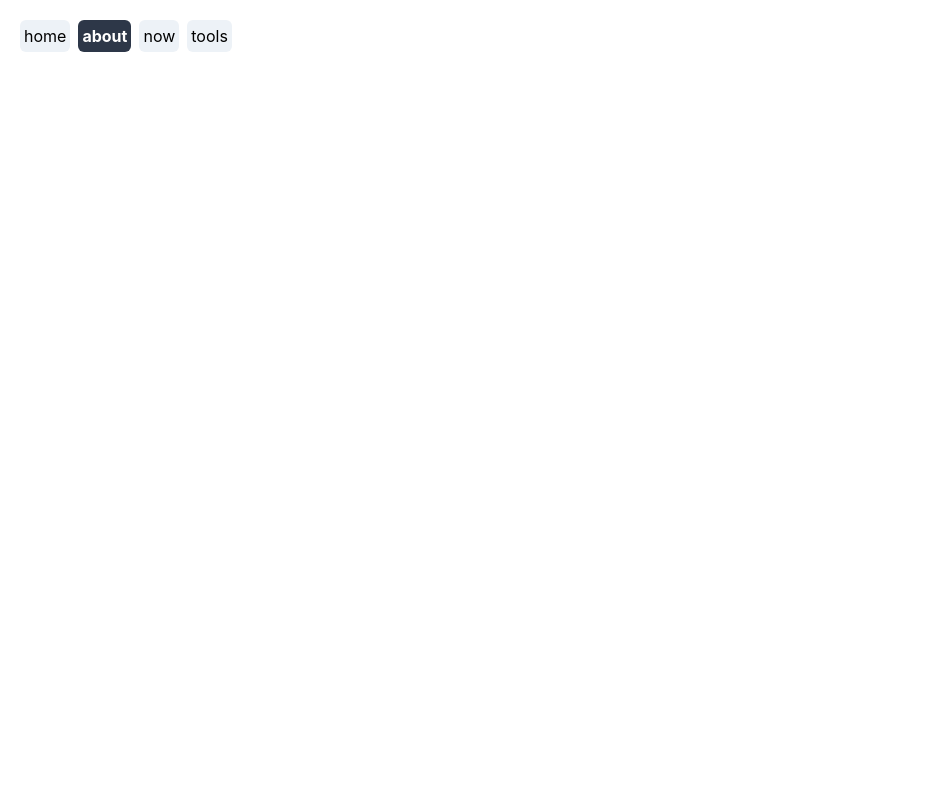
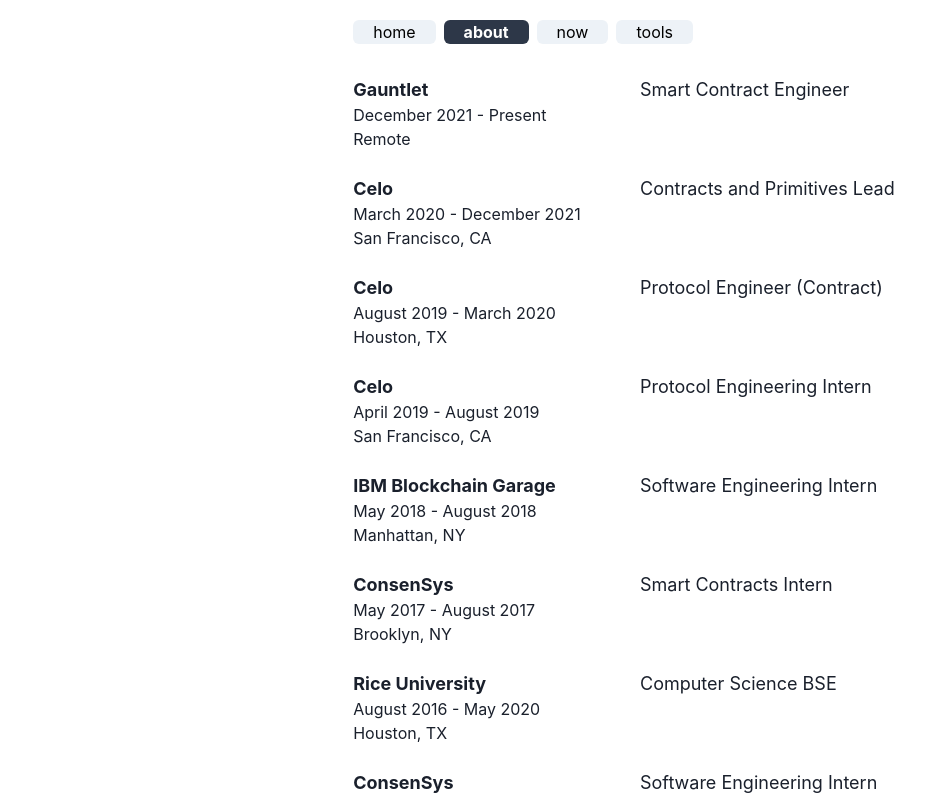
Before and after one commit to yorhodes/website, a Next.js app: page /about in a window 1280 px wide. Shown: the top 800 px of the page, without its empty margins (0-937 px from the left). Built offline with nearby package versions, Linux system fonts and the light colour scheme.

Commit message:
Add static data and populate about page

```diff
--- /dev/null
+++ b/components/experience.tsx
@@ -0,0 +1,28 @@
+import { Text, Flex, Box } from "@chakra-ui/react";
+
+export type Experience = {
+  title: string;
+  place: string;
+  description: string;
+  date: string;
+  location: string;
+};
+
+export const ExperienceElem = (experience: Experience) => (
+  <Box py="3">
+    <Flex direction="row">
+      <Flex direction="column" width="50%">
+        <Text fontSize="lg" fontWeight="bold">
+          {experience.place}
+        </Text>
+        <Text fontSize="md">{experience.date}</Text>
+        <Text>{experience.location}</Text>
+      </Flex>
+      <Flex direction="column" width="50%">
+        <Text fontSize="lg">{experience.title}</Text>
+        <Text fontSize="sm">{experience.description}</Text>
+      </Flex>
+    </Flex>
+    {/* <Divider/> */}
+  </Box>
+);
--- a/components/navbar.tsx
+++ b/components/navbar.tsx
@@ -2,13 +2,19 @@
 import { useRouter } from "next/router";
 import { Link, HStack } from "@chakra-ui/react";
 
-const NavElem = ({ href, text }) => {
+export type NavPage = {
+  href: string,
+  text: string
+}
+
+const NavElem = (navPage: NavPage) => {
   const router = useRouter()
-  const isActive = router.pathname === href
+  const isActive = router.pathname === navPage.href
+
   return (
-  <NextLink href={href} passHref>
+    <NextLink href={navPage.href} passHref>
       <Link
-      padding={1}
+        paddingX={5}
         fontWeight={ isActive ? "bold" : ""}
         backgroundColor={ isActive ? "gray.700": "gray.100" }
         textColor={ isActive ? "white" : "black"}
@@ -18,19 +24,16 @@
           backgroundColor: "gray.400"
         }}
       >
-      {text}
+        {navPage.text}
       </Link>
     </NextLink>
   )
 }
 
-export const Navbar: React.FunctionComponent = () => {
+export const Navbar = (navPages: NavPage[]) => {
   return (
-    <HStack>
-      <NavElem href="/" text="home" />
-      <NavElem href="/about" text="about" />
-      <NavElem href="/now" text="now" />
-      <NavElem href="/tools" text="tools" />
+    <HStack paddingY="5">
+      {navPages.map(navPage => NavElem(navPage))}
     </HStack>
   );
 };
--- /dev/null
+++ b/data/experience.ts
@@ -0,0 +1,67 @@
+import { Experience } from "../components/experience";
+
+export const experiences: Experience[] = [
+  {
+    title: "Smart Contract Engineer",
+    place: "Gauntlet",
+    description: "",
+    date: "December 2021 - Present",
+    location: "Remote",
+  },
+  {
+    title: "Contracts and Primitives Lead",
+    place: "Celo",
+    description: "",
+    date: "March 2020 - December 2021",
+    location: "San Francisco, CA",
+  },
+  {
+    title: "Protocol Engineer (Contract)",
+    place: "Celo",
+    description: "",
+    date: "August 2019 - March 2020",
+    location: "Houston, TX",
+  },
+  {
+    title: "Protocol Engineering Intern",
+    place: "Celo",
+    description: "",
+    date: "April 2019 - August 2019",
+    location: "San Francisco, CA",
+  },
+  {
+    title: "Software Engineering Intern",
+    place: "IBM Blockchain Garage",
+    description: "",
+    date: "May 2018 - August 2018",
+    location: "Manhattan, NY",
+  },
+  {
+    title: "Smart Contracts Intern",
+    place: "ConsenSys",
+    description: "",
+    date: "May 2017 - August 2017",
+    location: "Brooklyn, NY",
+  },
+  {
+    title: "Computer Science BSE",
+    place: "Rice University",
+    description: "",
+    date: "August 2016 - May 2020",
+    location: "Houston, TX",
+  },
+  {
+    title: "Software Engineering Intern",
+    place: "ConsenSys",
+    description: "",
+    date: "May 2016 - August 2016",
+    location: "Brooklyn, NY",
+  },
+  {
+    title: "Student",
+    place: "Bronx High School of Science",
+    description: "",
+    date: "September 2012 - May 2016",
+    location: "Bronx, NY",
+  },
+];
--- /dev/null
+++ b/data/navbar.ts
@@ -0,0 +1,8 @@
+import { NavPage } from "../components/navbar";
+
+export const navPages: NavPage[] = [
+  { href: "/", text: "home" },
+  { href: "/about", text: "about" },
+  { href: "/now", text: "now" },
+  { href: "/tools", text: "tools" },
+];
--- a/pages/about.tsx
+++ b/pages/about.tsx
@@ -1,10 +1,14 @@
 import { Container } from "@chakra-ui/react";
+import { ExperienceElem } from "../components/experience";
 import Navbar from "../components/navbar";
+import { experiences } from "../data/experience";
+import { navPages } from "../data/navbar";
 
-const IndexPage = () => (
-  <Container maxWidth="container.xl" padding={5}>
-    <Navbar/>
+const AboutPage = () => (
+  <Container>
+    {Navbar(navPages)}
+    {experiences.map(experience => ExperienceElem(experience))}
   </Container>
 );
 
-export default IndexPage;
+export default AboutPage;
```
Also changed, not shown: pages/index.tsx (+5 -3 lines). Lines whose indentation alone changed are shown as unchanged.
